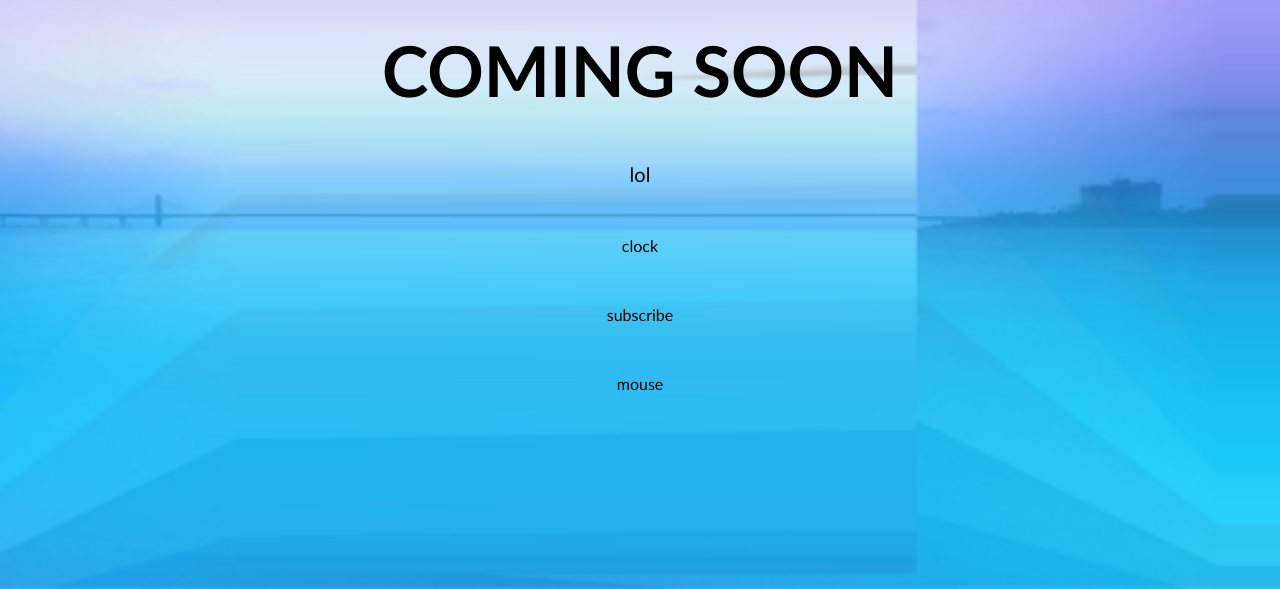
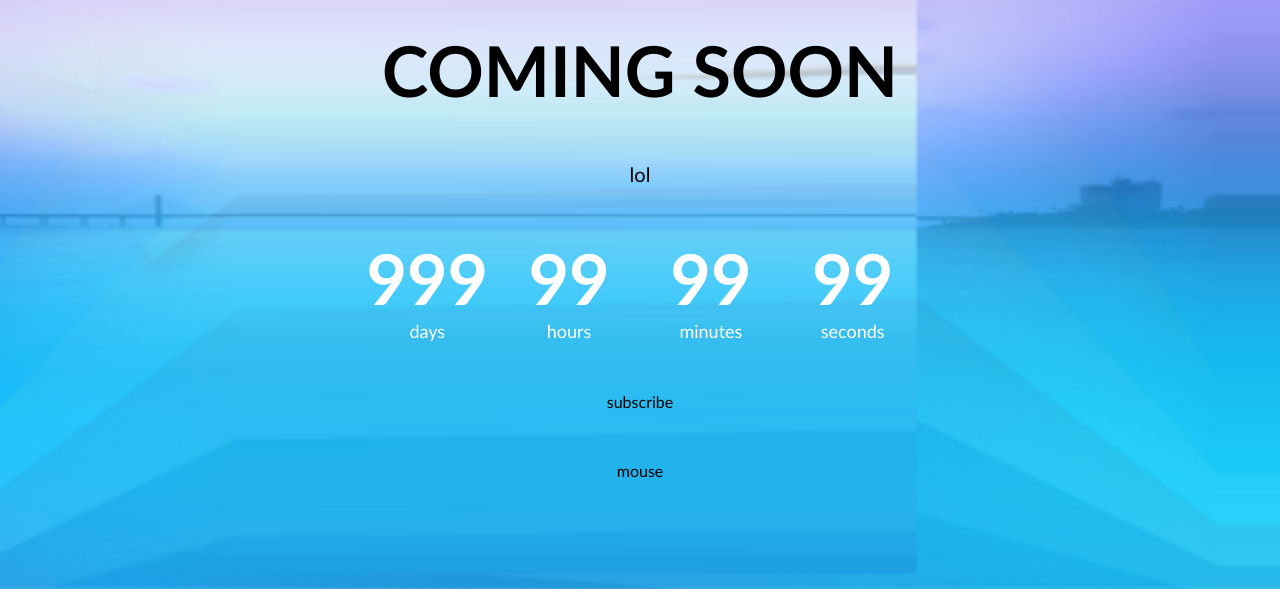
Before and after one commit to saulius334/9-comingsoon-inclass, a website: page index.html in a window 1280 px wide. Shown: the part 211-800 px from the top of the page. Drawn offline with Linux system fonts and the light colour scheme.

Commit message:
Clock #4

```diff
--- a/css/components/clock.css
+++ b/css/components/clock.css
@@ -0,0 +1,18 @@
+.clock {
+    display: grid;
+    grid-template-columns: repeat(4, 1fr);
+    gap: 20px;
+    color: white;
+}
+.clock > .time {
+    font-size: 18px;
+}
+.clock > .time > .value {
+font-size: 70px;
+font-weight: bold;
+}
+@media (max-width: 700px) {
+    .clock {
+        grid-template-columns: repeat(2, 1fr)
+    }
+}
--- a/index.html
+++ b/index.html
@@ -21,8 +21,47 @@
             <img class="logo" src="./img/logo1.png" alt="logo">
             <h2 class="title">Coming soon</h2>
             <p class="description">lol</p>
-                <div>
-                    clock
+
+
+
+
+
+                <div class="clock">
+                    <div class="time">
+                        <div class="value">999</div>
+                        <div class="label">days</div>
+                    </div>
+                    <div class="time">
+                        <div class="value">99</div>
+                        <div class="label">hours</div>
+                    </div>
+                    <div class="time">
+                        <div class="value">99</div>
+                        <div class="label">minutes</div>
+                    </div>
+                    <div class="time">
+                        <div class="value">99</div>
+                        <div class="label">seconds</div>
+                    </div>
+
+
+
+
+
+
+
+
+
+
+
+
+
+
+
+
+
+
+
                 </div>
             <form action="">
                 subscribe
```
